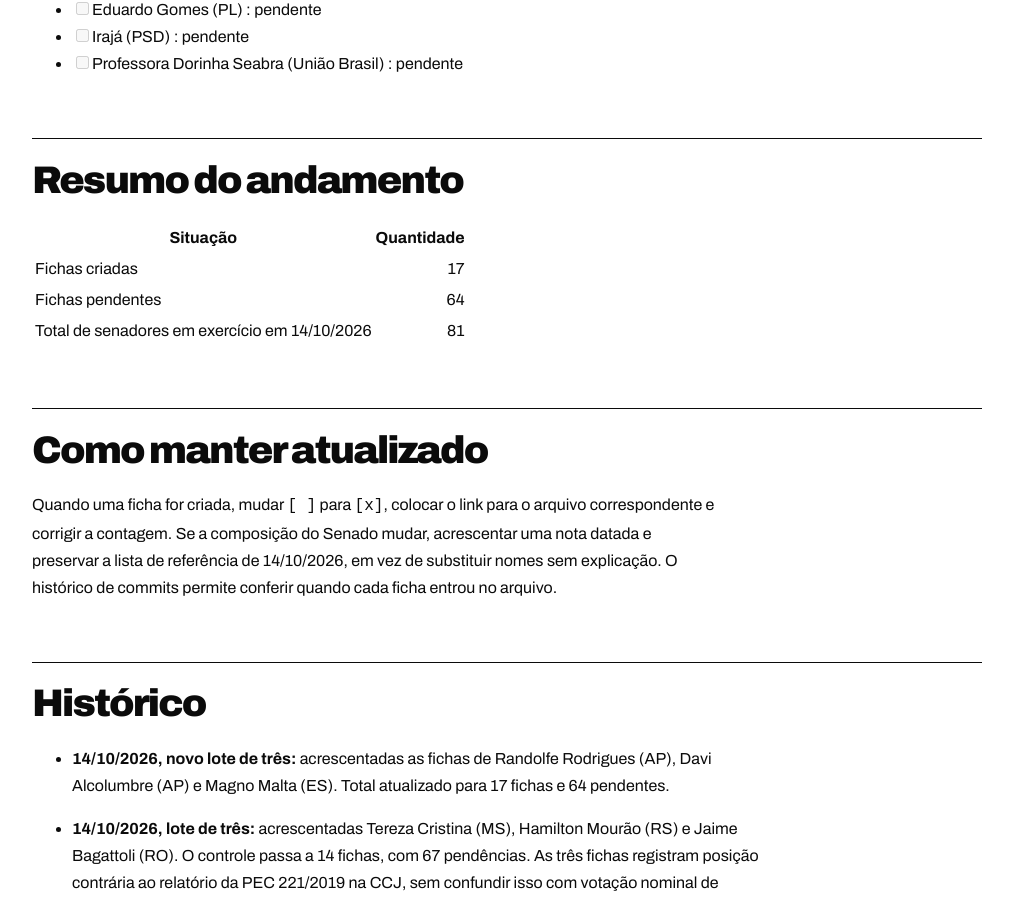
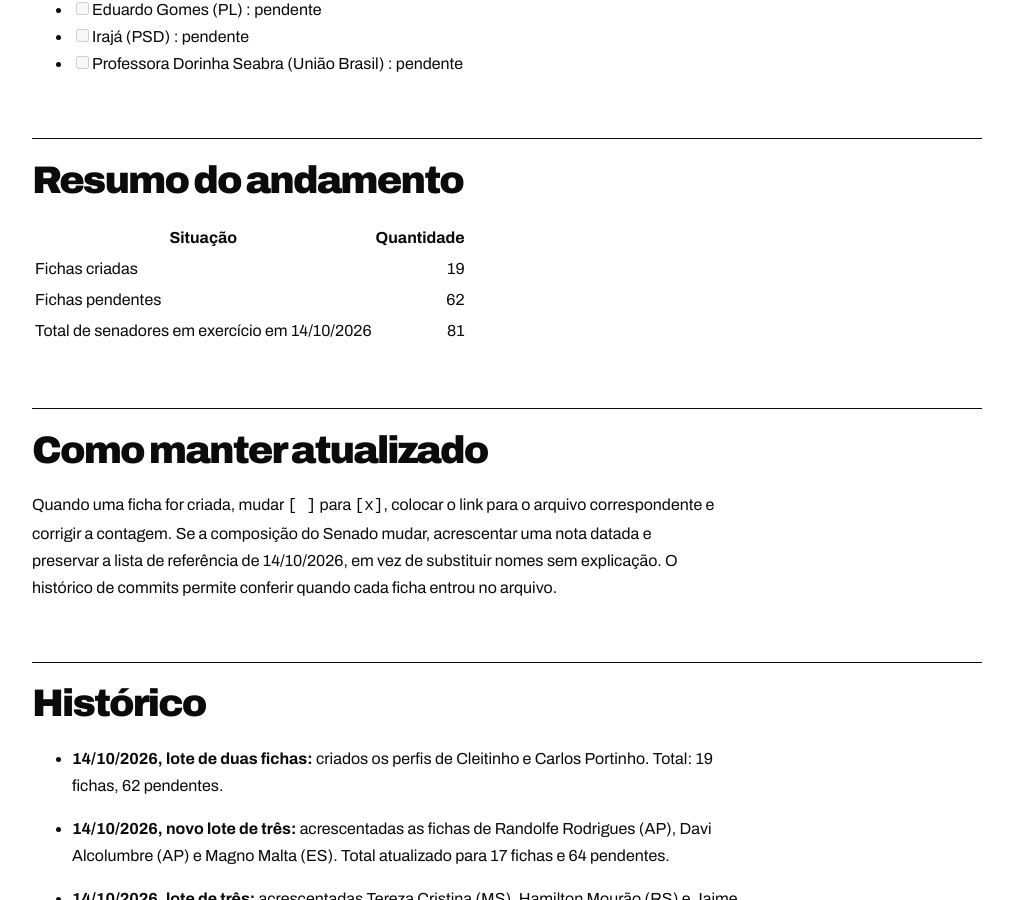
Before and after one commit to leorruas/senadores-deputados, a Jekyll site: the page built from parlamentares/senadores/ACOMPANHAMENTO.md, in a window 1280 px wide and 900 px high, scrolled down 4997 px. Shown: the whole window, without its empty margins (133-1146 px from the left). Built offline with Jekyll 4.4.1, drawn with Linux system fonts in a browser that asks for light colours; some of the changed text lies outside the part shown.

Commit message:
docs: atualiza controle do Senado para 19 fichas

```diff
--- a/parlamentares/senadores/ACOMPANHAMENTO.md
+++ b/parlamentares/senadores/ACOMPANHAMENTO.md
@@ -9,7 +9,7 @@ permalink: /senado/
 
 **Data da lista:** 14/10/2026, 15h42 (horário informado pelo Senado).
 **Última atualização do controle:** 14/10/2026.
-**Andamento:** **17 perfis criados** e **64 ainda não iniciados**.
+**Andamento:** **19 perfis criados** e **62 ainda não iniciados**.
 
 Esta é a lista dos **81 senadores em exercício** na data acima, agrupados por estado. Inclui os suplentes que ocupavam uma cadeira naquele momento. A composição do Senado pode mudar com licenças e substituições. Estar nesta lista significa poder participar das deliberações, **não que o parlamentar tenha votado na PEC 221/2019**.
 
@@ -187,8 +187,8 @@ Esta é a lista dos **81 senadores em exercício** na data acima, agrupados por
 
 | Situação | Quantidade |
 | --- | ---: |
-| Fichas criadas | 17 |
-| Fichas pendentes | 64 |
+| Fichas criadas | 19 |
+| Fichas pendentes | 62 |
 | Total de senadores em exercício em 14/10/2026 | 81 |
 
 ## Como manter atualizado
@@ -196,6 +196,8 @@ Esta é a lista dos **81 senadores em exercício** na data acima, agrupados por
 Quando uma ficha for criada, mudar `[ ]` para `[x]`, colocar o link para o arquivo correspondente e corrigir a contagem. Se a composição do Senado mudar, acrescentar uma nota datada e preservar a lista de referência de 14/10/2026, em vez de substituir nomes sem explicação. O histórico de commits permite conferir quando cada ficha entrou no arquivo.
 
 ## Histórico
+
+- **14/10/2026, lote de duas fichas:** criados os perfis de Cleitinho e Carlos Portinho. Total: 19 fichas, 62 pendentes.
 
 - **14/10/2026, novo lote de três:** acrescentadas as fichas de Randolfe Rodrigues (AP), Davi Alcolumbre (AP) e Magno Malta (ES). Total atualizado para 17 fichas e 64 pendentes.
 
```
Also changed, not shown: other parts of parlamentares/senadores/ACOMPANHAMENTO.md (+2 -2 lines).
